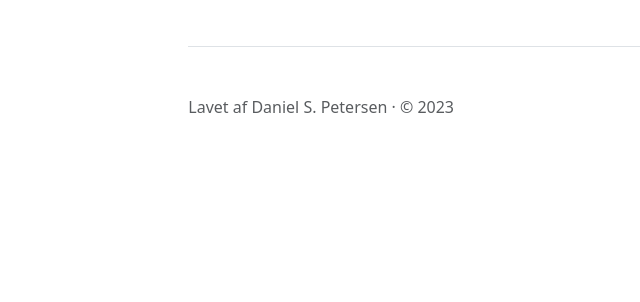
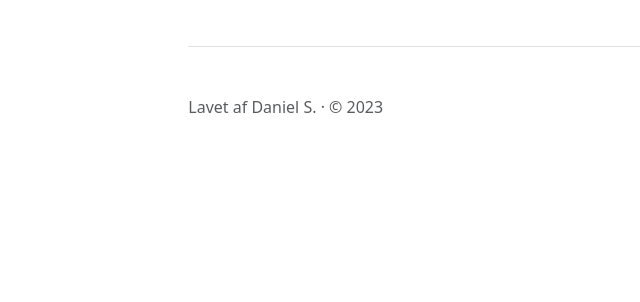
Before and after one commit to dani7354/book-prices, a Flask app: page / in a window 1280 px wide. Shown: the part 498-800 px from the top of the page, without its empty margins (49-689 px from the left). Run offline with Flask 2, Linux system fonts and the light colour scheme; data that the repository does not hold is empty.

Commit message:
changed html base

```diff
--- a/bookprices/web/templates/base.html
+++ b/bookprices/web/templates/base.html
@@ -79,7 +79,7 @@
         {% block content %}{% endblock %}
     </main>
     <footer class="pt-5 my-5 text-muted border-top">
-        Lavet af Daniel S. Petersen &middot; &copy; 2023
+        Lavet af Daniel S. &middot; &copy; 2023
     </footer>
 </div>
 <script src="/static/assets/js/bootstrap.bundle.js"></script>
```
